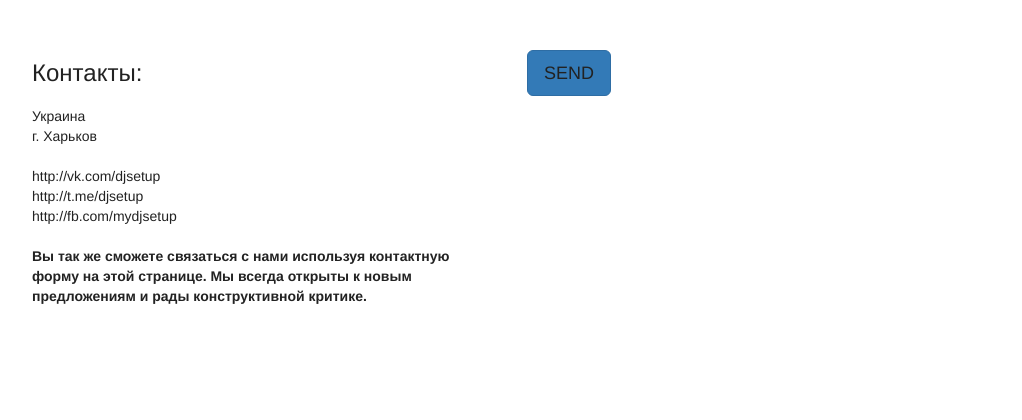
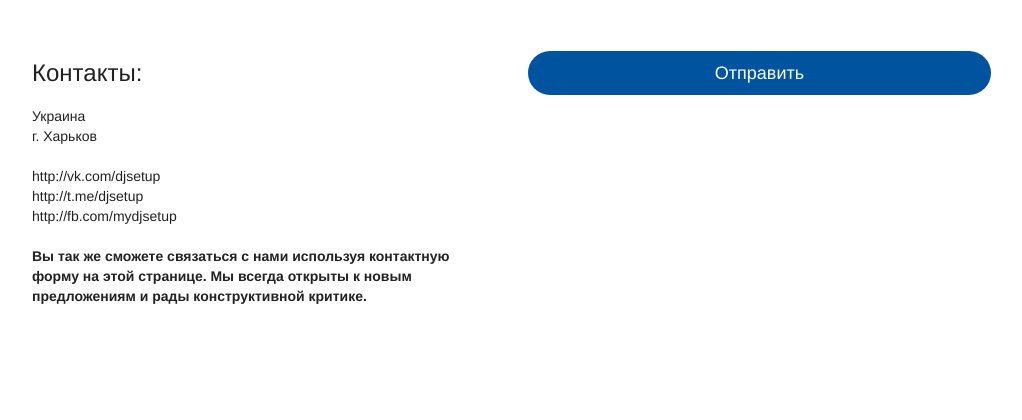
Before and after one commit to rexxxdj/djsetup, a Django app: page /about/ in a window 1280 px wide. Shown: the part 204-624 px from the top of the page, without its empty margins (128-1150 px from the left). Run offline with Django 3.2, Linux system fonts and the light colour scheme; parts of the project's set-up code (start-up, migrations or seed data) failed here and were passed over; some libraries are stand-ins or nearby versions; some web fonts are replaced.

Commit message:
add custom form as divgit add *git add *

```diff
--- a/about/admin.py
+++ b/about/admin.py
@@ -6,7 +6,7 @@
 
 class FeedbackAdmin(admin.ModelAdmin):
 	model = Feedback
-	list_display = ( 'name', 'from_email', 'create_date',)
+	list_display = ( 'name', 'from_email','subject', 'create_date',)
 
 
 admin.site.register(Feedback, FeedbackAdmin)
--- a/about/forms.py
+++ b/about/forms.py
@@ -1,8 +1,23 @@
 from django import forms
-
 from models import Feedback
+from django.forms import ModelForm
 
 class FeedbackForm(forms.ModelForm):
-    class Meta:
-        model = Feedback
-        fields = '__all__'
+	error_css_class = 'class-error'
+	required_css_class = 'form-group'
+	def __init__(self, *args, **kwargs):
+		super(ModelForm, self).__init__(*args, **kwargs)
+		for field in self.fields:
+			self.fields[field].widget.attrs['class'] = 'form-control'
+
+	def as_div(self):
+		return self._html_output(
+    		normal_row = u'<div%(html_class_attr)s>%(label)s %(field)s %(help_text)s %(errors)s</div>',
+    		error_row = u'<div class="error">%s</div>',
+    		row_ender = '</div>',
+    		help_text_html = u'<div class="hefp-text">%s</div>',
+    		errors_on_separate_row = False)
+
+	class Meta:
+		model = Feedback
+		fields = '__all__'
--- a/templates/contact.html
+++ b/templates/contact.html
@@ -27,10 +27,13 @@
 					      	{% else %}
 					      		<form method="post">
 					                {% csrf_token %}
-					                {{ form.as_p}}
-									<div class="mbr-buttons mbr-buttons--right">
-                 						<button type="submit" class="mbr-buttons__btn btn btn-lg btn-primary">SEND</button>
-                					</div>
+					                {{form.as_div}}
+									<div class="text-center">
+										<button type="submit"
+												class="bloc-button btn btn-d btn-lg button btn-block btn-rd">
+											Отправить<br>
+										</button>
+									</div>
 								</form>
 						    {% endif %}
 						</div>
--- a/templates/mainpage.html
+++ b/templates/mainpage.html
@@ -2,7 +2,7 @@
 {% load static from staticfiles %}
 {% block title %}Home - DJSETUP{% endblock%}
 {% block content %}
-	<div class="bloc bgc-white l-bloc" id="bloc-1">
+	<!--<div class="bloc bgc-white l-bloc" id="bloc-1">
 		<div class="container">
 			<div class="row">
 				<div class="col-sm-12">
@@ -12,7 +12,7 @@
 				</div>
 			</div>
 		</div>
-	</div>
+	</div>-->
 	<div class="bloc bgc-white l-bloc" id="bloc-2">
 		<div class="container bloc-md">
 			<div class="row">
```
Also changed, not shown: about/models.py (+7 -6 lines), 3 other files.
